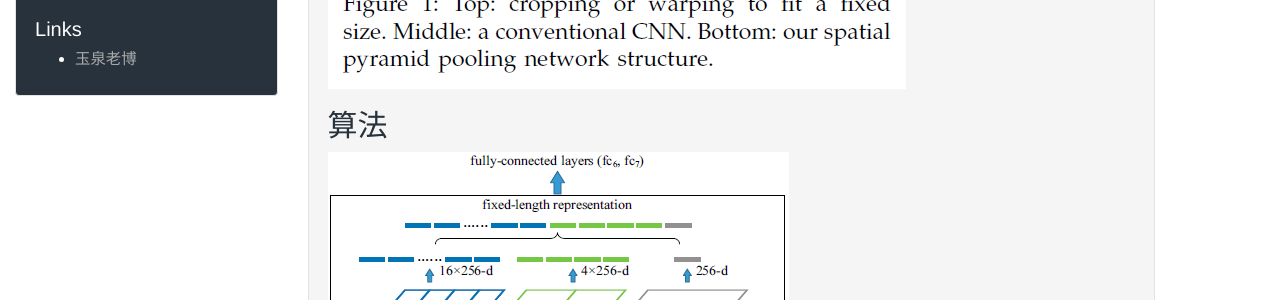
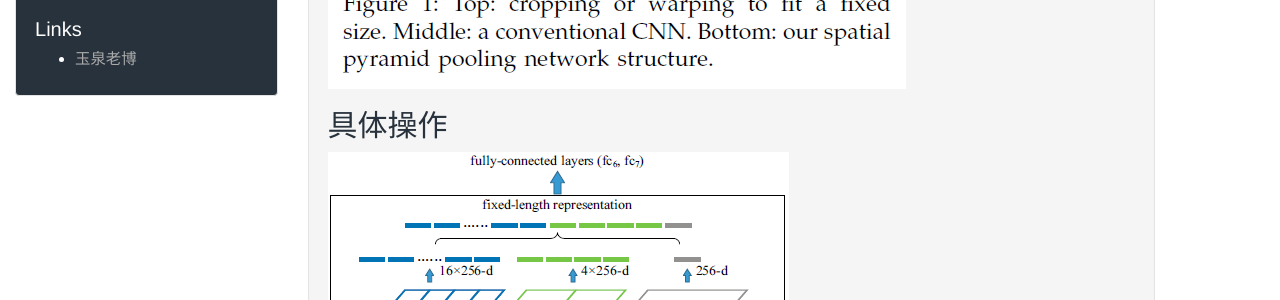
Before and after one commit to GuodongFan/GuodongFan.github.io, a Jekyll site: the page built from _posts/2019-08-31-SPP-net.md, in a window 1280 px wide and 1396 px high. Shown: the part 567-867 px from the top of the window. Built offline with Jekyll 4.4.1, drawn with Linux system fonts in a browser that asks for light colours; our own code applies the rules of GitHub Pages for plain Markdown files.

Commit message:
Update 2019-08-31-SPP-net.md

```diff
--- a/_posts/2019-08-31-SPP-net.md
+++ b/_posts/2019-08-31-SPP-net.md
@@ -11,7 +11,7 @@ Spatial Pyramid Pooling in Deep Convolutional Networks for Visual Recognition, K
 
 ![Architecture](http://plusnet.cn/assets/include/spp_net.png)
 
-## 算法
+## 具体操作
 
 
 
```
